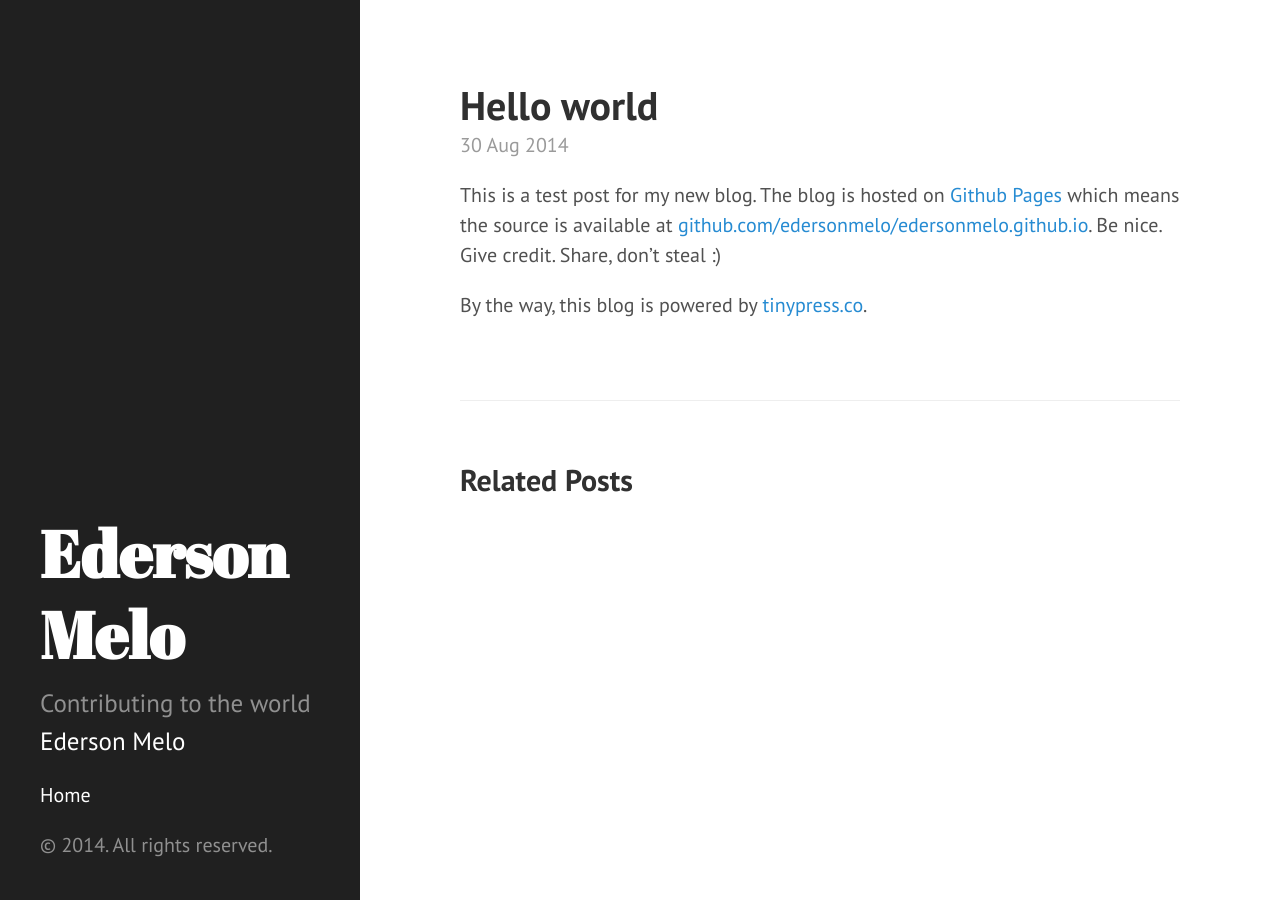
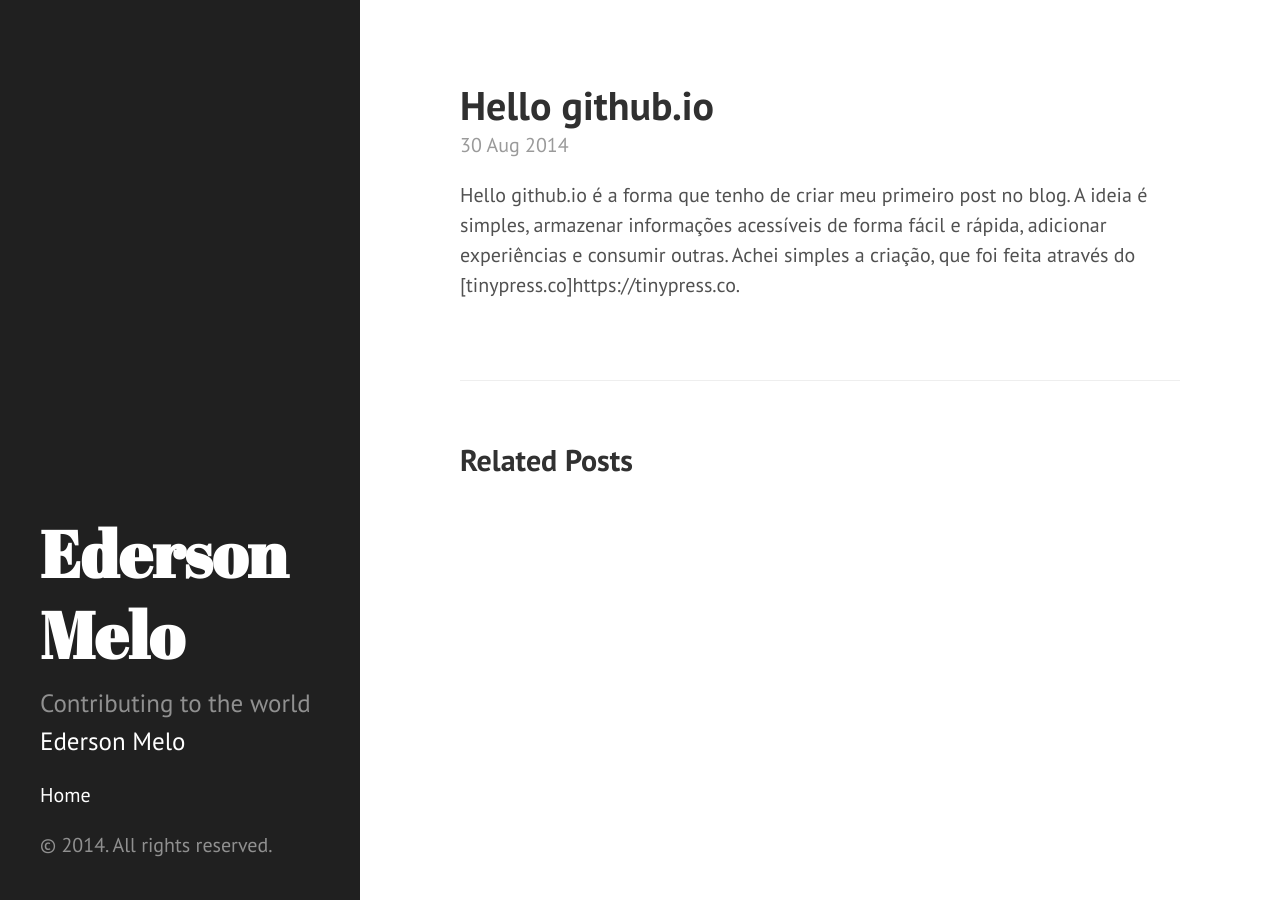
Before and after one commit to edersonmelo/edersonmelo.github.io, a Jekyll site: the page built from _posts/2014-08-30-hello-world.markdown, in a window 1280 px wide. Built offline with Jekyll 4.4.1, drawn with Linux system fonts in a browser that asks for light colours.

Commit message:
Post update: Hello world

```diff
--- a/_posts/2014-08-30-hello-world.markdown
+++ b/_posts/2014-08-30-hello-world.markdown
@@ -1,8 +1,7 @@
 ---
 published: true
-title: Hello world
+title: Hello github.io
 layout: post
 ---
-This is a test post for my new blog. The blog is hosted on [Github Pages](http://pages.github.com/) which means the source is available at [github.com/edersonmelo/edersonmelo.github.io](http://github.com/edersonmelo/edersonmelo.github.io). Be nice. Give credit. Share, don't steal :)
-
-By the way, this blog is powered by [tinypress.co](https://tinypress.co).
+Hello github.io é a forma que tenho de criar meu primeiro post no blog. A ideia é simples, armazenar informações acessíveis de forma fácil e rápida, adicionar experiências e consumir outras.
+Achei simples a criação, que foi feita através do  [tinypress.co]https://tinypress.co.
```
